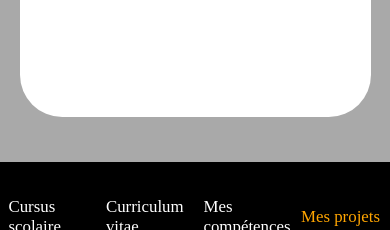
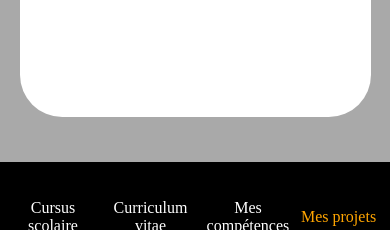
Before and after one commit to nathanlanglet/Portfolio, a PHP site: page /Mes-projets.html in a window 390 px wide; the page is wider, and only the part inside the window is pictured. Shown: the part 614-844 px from the top of that part. Run offline with PHP 8.4, Linux system fonts and the light colour scheme.

Commit message:
Update style.css

```diff
--- a/css/style.css
+++ b/css/style.css
@@ -283,8 +283,7 @@ body
 
     .nom
         {
-        display: flex;
-        justify-content: start;
-        align-items: center;
+        text-align: center;
+        font-size: 1.9vh;
         }
     }
```
